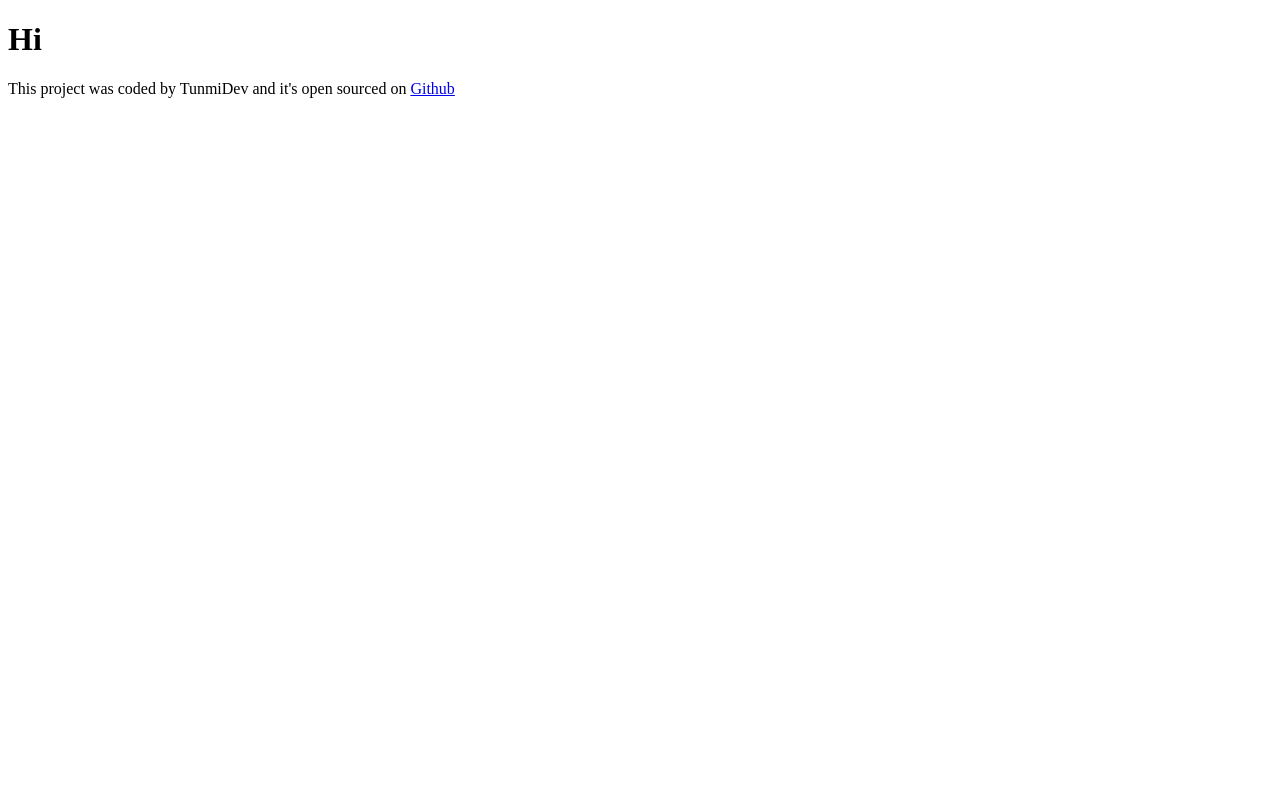
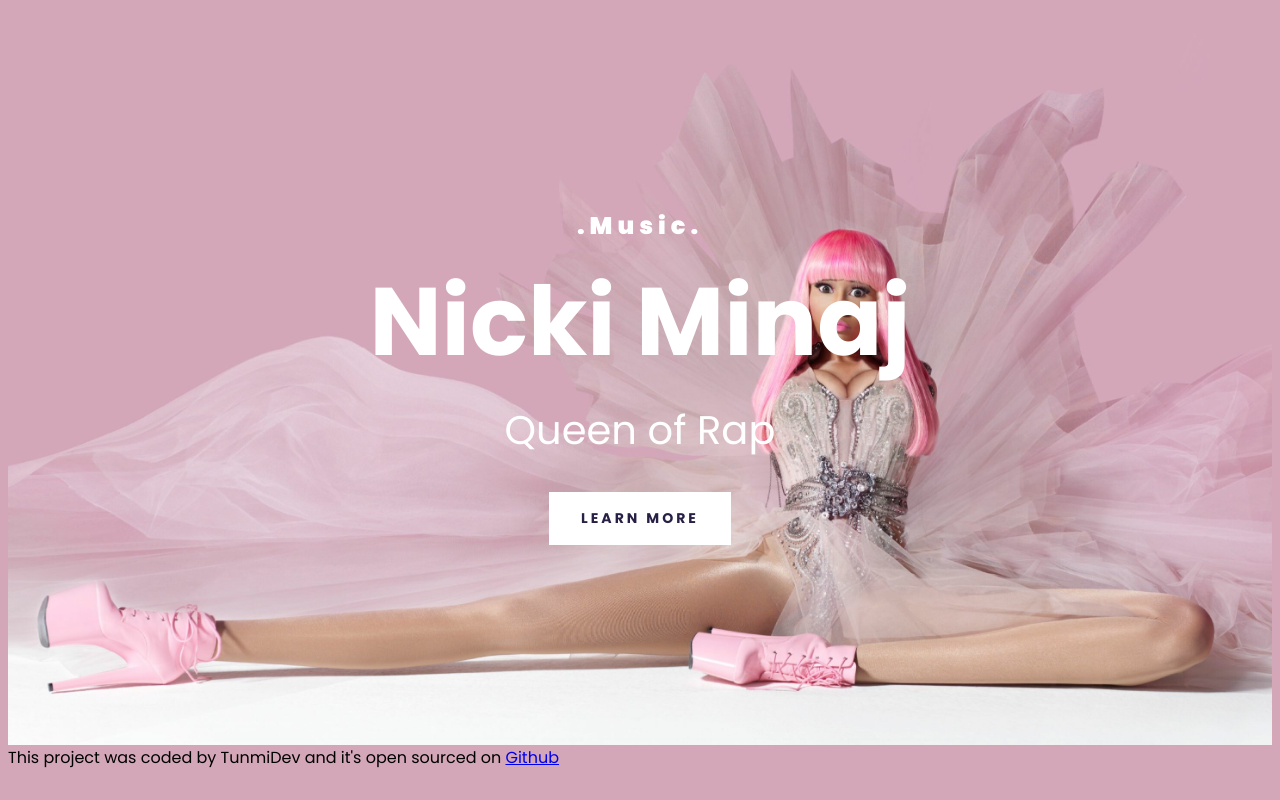
Before and after one commit to TunmiDev/nicki, a plain HTML site: page index.html in a window 1280 px wide. Drawn offline with Linux system fonts and the light colour scheme.

Commit message:
added hero page

```diff
--- a/index.html
+++ b/index.html
@@ -3,7 +3,6 @@
   <head>
     <meta charset="UTF-8" />
     <meta name="viewport" content="width=device-width, initial-scale=1.0" />
-    <title>Nicki Minaj</title>
     <link rel="preconnect" href="https://fonts.googleapis.com" />
     <link rel="preconnect" href="https://fonts.gstatic.com" crossorigin />
     <link
@@ -11,12 +10,20 @@
       rel="stylesheet"
     />
     <link rel="stylesheet" href="src/style.css" />
+    <title>Nicki Minaj</title>
   </head>
   <body>
-    <h1>Hi</h1>
+    <div class="container">
+    <header>
+    <h3>.Music.</h3>
+    <h1>Nicki Minaj</h1>
+    <h2>Queen of Rap</h2>
+     <a href="#more">Learn more</a>
+    </header>
   </body>
   <footer>
     This project was coded by TunmiDev and it's open sourced on
     <a href="https://github.com/TunmiDev/nicki" target="_blank">Github</a>
   </footer>
+</div>
 </html>
--- a/src/style.css
+++ b/src/style.css
@@ -0,0 +1,73 @@
+body {
+  font-family: "Poppins", sans-serif;
+  background: #d3a7b8;
+}
+
+.container {
+  max-width: 1400px;
+  margin: 0 auto;
+}
+
+header {
+  background-image: url("../images/nicki.jpg");
+  background-repeat: no-repeat;
+  background-size: cover;
+  color: white;
+  text-align: center;
+  padding: 200px 0;
+}
+
+header h1 {
+  font-weight: 700;
+  font-size: 96px;
+  line-height: 1;
+  margin: 30px 0;
+}
+
+header h2 {
+  font-weight: 400;
+  font-size: 40px;
+  line-height: 1.5;
+  margin: 0;
+}
+
+header h3 {
+  font-weight: 900;
+  font-size: 24px;
+  line-height: 1.5;
+  letter-spacing: 5px;
+  margin: 0;
+}
+
+header a {
+  font-weight: 700;
+  font-size: 14px;
+  line-height: 1.5;
+  text-align: center;
+  color: #272044;
+  padding: 16px 32px;
+  margin-top: 32px;
+  display: inline-block;
+  letter-spacing: 3px;
+  text-decoration: none;
+  text-transform: uppercase;
+  background: white;
+}
+
+@media (max-width: 900px) {
+  header {
+    padding: 60px 0;
+  }
+
+  header h1 {
+    font-size: 48px;
+  }
+
+  header h2 {
+    font-size: 20px;
+  }
+
+  header h3 {
+    font-size: 12px;
+  }
+}
```
